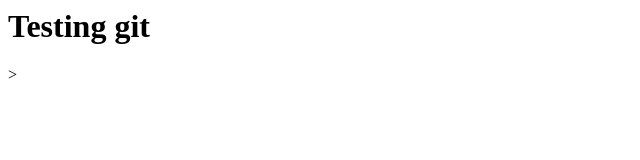
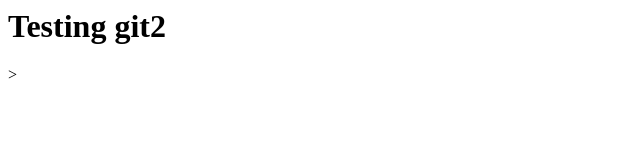
Before and after one commit to adamkluk/new-project, a plain HTML site: page index.html in a window 1280 px wide. Shown: the full height of the page, 0-640 px from the left. Drawn offline with Linux system fonts and the light colour scheme.

Commit message:
changed body

```diff
--- a/index.html
+++ b/index.html
@@ -4,6 +4,6 @@
 <title>Second commit</title>
     </head>
     <body>
-        <h1>Testing git</h1>
+        <h1>Testing git2</h1>
     </body>
 </html>>
```
